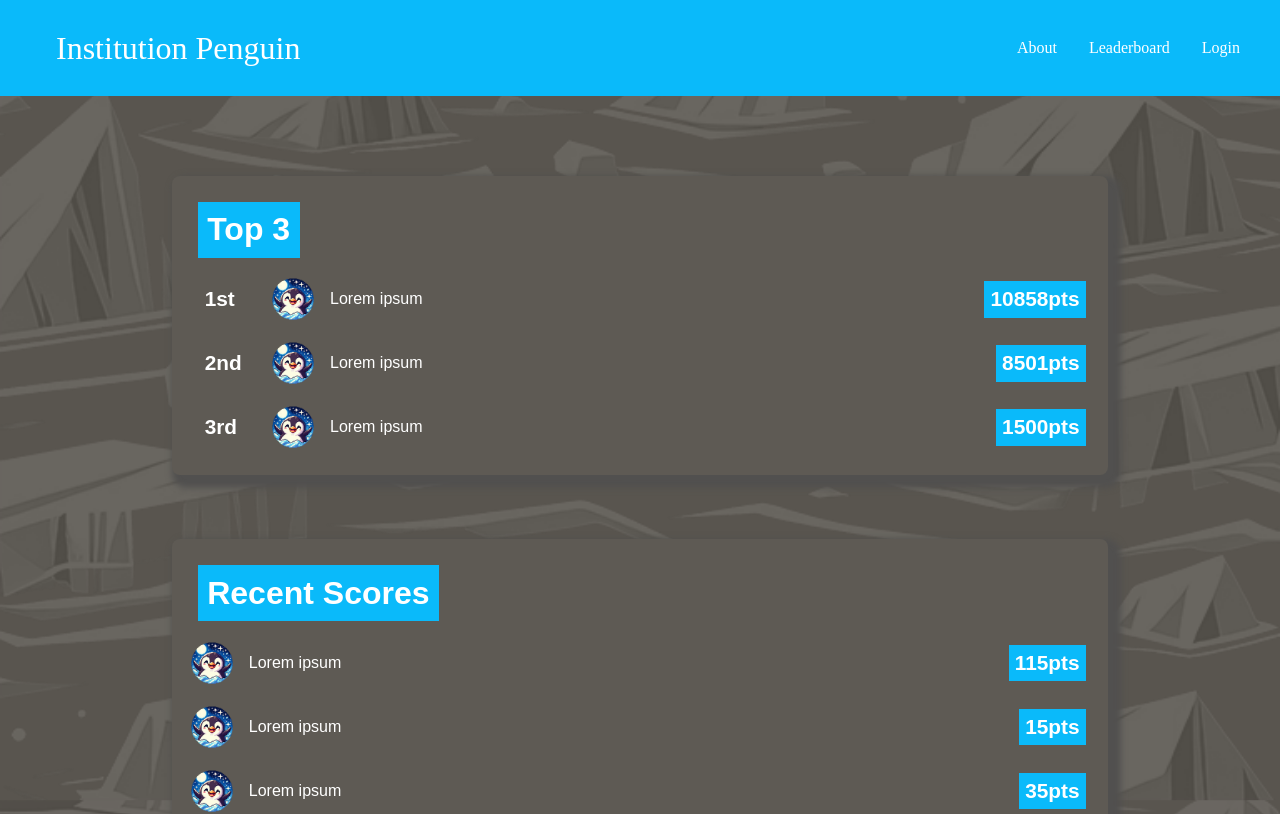
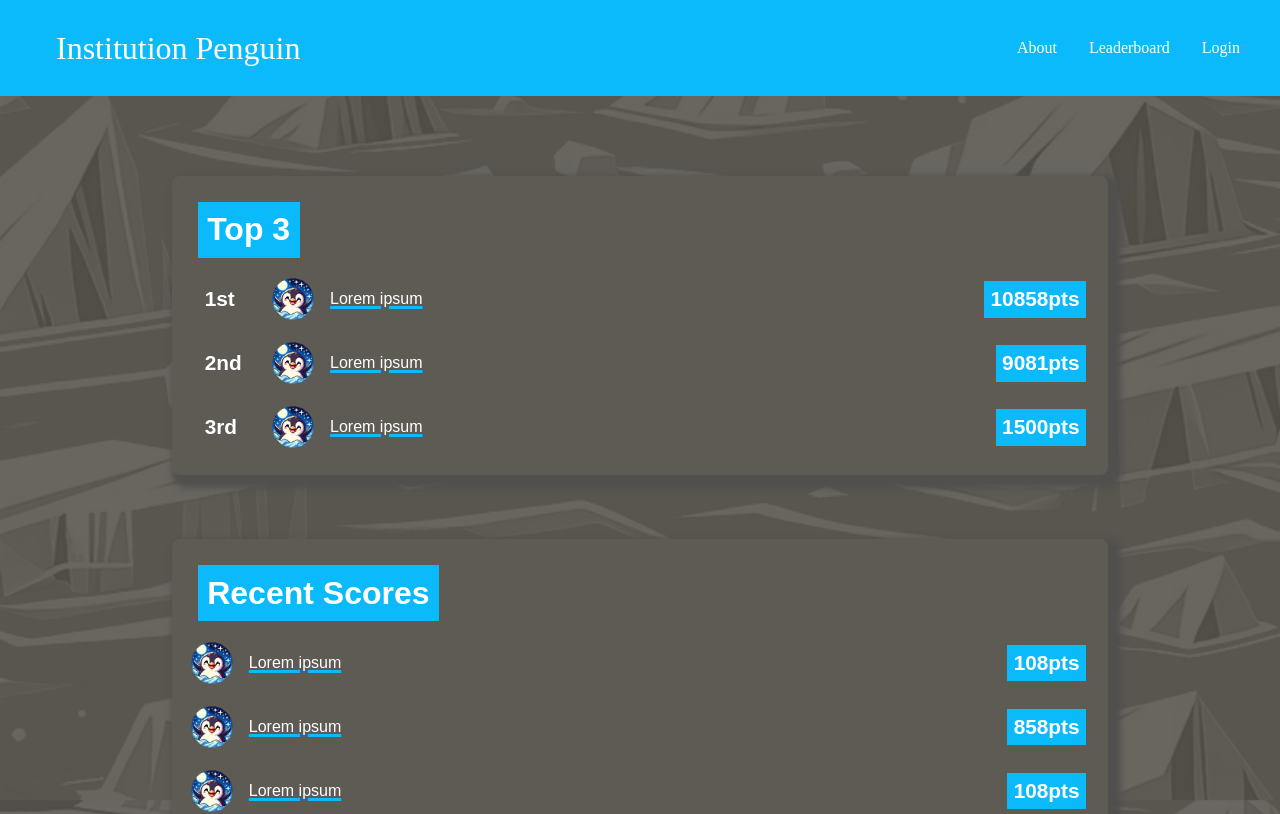
Before and after one commit to meyersa/institution-penguin, a Next.js app: page /leaderboard in a window 1280 px wide. Shown: the top 814 px of the page. Built offline with nearby package versions, Linux system fonts and the light colour scheme; a web font is replaced by a local one.

Commit message:
Finalized template w/ repeating css

```diff
--- a/pages/leaderboard.js
+++ b/pages/leaderboard.js
@@ -3,6 +3,41 @@ import Header from './components/Header/index.js'
 import Footer from './components/Footer/index.js'
 import CenterContent from './components/CenterContent/index.js'
 import Image from 'next/image.js'
+import Link from 'next/link.js'
+
+const pageCSS = {
+    leaderboardOutside: {
+        display: "flex",
+        flexDirection: "row",
+        justifyContent: "space-between",
+        width: "100%",
+        height: "4rem"
+    },
+    leaderboardInside: {
+        display: "flex",
+        flexDirection: "row",
+        alignItems: "center"
+    },
+    leaderboardPlace: {
+        minWidth: "3rem"
+    },
+    leaderboardImage: {
+        width: "100%",
+        height: "100%",
+        maxHeight: "3rem",
+        objectFit: "contain"
+    },
+    leaderboardLink: {
+        minWidth: "10rem",
+        textDecoration: "underline",
+        textDecorationColor: "rgb(10, 186, 250)",
+        textDecorationThickness: "0.2rem"
+    },
+    leaderboardPoints: {
+        fontSize: "1.3rem",
+        alignSelf: "center"
+    }
+}
 
 export default function Leaderboard() {
     return (
@@ -16,53 +51,53 @@ export default function Leaderboard() {
                 <div id='boxDisplay'>
                     <div id='boxInside'>
                         <h1>Top 3</h1>
-                        <div style={{ display: "flex", flexDirection: "row", justifyContent: "space-between", width: "100%", height: "4rem"}}>
-                            <div style={{ display: "flex", flexDirection: "row", alignItems: "center"}}>
-                                <h2 style={{minWidth: "3rem"}}>1st</h2>
-                                <Image src="/images/default-avatar.png" width={"100"} height={"100"} alt="Default avatar" style={{width: "100%", height: "100%", maxHeight: "3rem", objectFit: "contain"}}/>
-                                <a style={{ minWidth: "10rem"}}>Lorem ipsum</a>
+                        <div style={pageCSS.leaderboardOutside}>
+                            <div style={pageCSS.leaderboardInside}>
+                                <h2 style={pageCSS.leaderboardPlace}>1st</h2>
+                                <Image src="/images/default-avatar.png" width={"100"} height={"100"} alt="Default avatar" style={pageCSS.leaderboardImage} />
+                                <Link href="/profile/lorem-ipsum" style={pageCSS.leaderboardLink}>Lorem ipsum</Link>
                             </div>
-                            <h1 style={{fontSize: "1.3rem", alignSelf: "center"}}>10858pts</h1>
+                            <h1 style={pageCSS.leaderboardPoints}>10858pts</h1>
                         </div>
-                        <div style={{ display: "flex", flexDirection: "row", justifyContent: "space-between", width: "100%", height: "4rem"}}>
-                            <div style={{ display: "flex", flexDirection: "row", alignItems: "center"}}>
-                                <h2 style={{minWidth: "3rem"}}>2nd</h2>
-                                <Image src="/images/default-avatar.png" width={"100"} height={"100"} alt="Default avatar" style={{width: "100%", height: "100%", maxHeight: "3rem", objectFit: "contain"}}/>
-                                <a style={{ minWidth: "10rem"}}>Lorem ipsum</a>
+                        <div style={pageCSS.leaderboardOutside}>
+                            <div style={pageCSS.leaderboardInside}>
+                                <h2 style={pageCSS.leaderboardPlace}>2nd</h2>
+                                <Image src="/images/default-avatar.png" width={"100"} height={"100"} alt="Default avatar" style={pageCSS.leaderboardImage} />
+                                <Link href="/profile/lorem-ipsum" style={pageCSS.leaderboardLink}>Lorem ipsum</Link>
                             </div>
-                            <h1 style={{fontSize: "1.3rem", alignSelf: "center"}}>8501pts</h1>
+                            <h1 style={pageCSS.leaderboardPoints}>9081pts</h1>
                         </div>
-                        <div style={{ display: "flex", flexDirection: "row", justifyContent: "space-between", width: "100%", height: "4rem"}}>
-                            <div style={{ display: "flex", flexDirection: "row", alignItems: "center"}}>
-                                <h2 style={{minWidth: "3rem"}}>3rd</h2>
-                                <Image src="/images/default-avatar.png" width={"100"} height={"100"} alt="Default avatar" style={{width: "100%", height: "100%", maxHeight: "3rem", objectFit: "contain"}}/>
-                                <a style={{ minWidth: "10rem"}}>Lorem ipsum</a>
+                        <div style={pageCSS.leaderboardOutside}>
+                            <div style={pageCSS.leaderboardInside}>
+                                <h2 style={pageCSS.leaderboardPlace}>3rd</h2>
+                                <Image src="/images/default-avatar.png" width={"100"} height={"100"} alt="Default avatar" style={pageCSS.leaderboardImage} />
+                                <Link href="/profile/lorem-ipsum" style={pageCSS.leaderboardLink}>Lorem ipsum</Link>
                             </div>
-                            <h1 style={{fontSize: "1.3rem", alignSelf: "center"}}>1500pts</h1>
+                            <h1 style={pageCSS.leaderboardPoints}>1500pts</h1>
                         </div>
                     </div>
                     <div id='boxInside'>
                         <h1>Recent Scores</h1>
-                        <div style={{ display: "flex", flexDirection: "row", justifyContent: "space-between", width: "100%", height: "4rem"}}>
-                            <div style={{ display: "flex", flexDirection: "row", alignItems: "center"}}>
-                                <Image src="/images/default-avatar.png" width={"100"} height={"100"} alt="Default avatar" style={{width: "100%", height: "100%", maxHeight: "3rem", objectFit: "contain"}}/>
-                                <a style={{ minWidth: "10rem"}}>Lorem ipsum</a>
+                        <div style={pageCSS.leaderboardOutside}>
+                            <div style={pageCSS.leaderboardInside}>
+                                <Image src="/images/default-avatar.png" width={"100"} height={"100"} alt="Default avatar" style={pageCSS.leaderboardImage} />
+                                <Link href="/profile/lorem-ipsum" style={pageCSS.leaderboardLink}>Lorem ipsum</Link>
                             </div>
-                            <h1 style={{fontSize: "1.3rem", alignSelf: "center"}}>115pts</h1>
+                            <h1 style={pageCSS.leaderboardPoints}>108pts</h1>
                         </div>
-                        <div style={{ display: "flex", flexDirection: "row", justifyContent: "space-between", width: "100%", height: "4rem"}}>
-                            <div style={{ display: "flex", flexDirection: "row", alignItems: "center"}}>
-                                <Image src="/images/default-avatar.png" width={"100"} height={"100"} alt="Default avatar" style={{width: "100%", height: "100%", maxHeight: "3rem", objectFit: "contain"}}/>
-                                <a style={{ minWidth: "10rem"}}>Lorem ipsum</a>
+                        <div style={pageCSS.leaderboardOutside}>
+                            <div style={pageCSS.leaderboardInside}>
+                                <Image src="/images/default-avatar.png" width={"100"} height={"100"} alt="Default avatar" style={pageCSS.leaderboardImage} />
+                                <Link href="/profile/lorem-ipsum" style={pageCSS.leaderboardLink}>Lorem ipsum</Link>
                             </div>
-                            <h1 style={{fontSize: "1.3rem", alignSelf: "center"}}>15pts</h1>
+                            <h1 style={pageCSS.leaderboardPoints}>858pts</h1>
                         </div>
-                        <div style={{ display: "flex", flexDirection: "row", justifyContent: "space-between", width: "100%", height: "4rem"}}>
-                            <div style={{ display: "flex", flexDirection: "row", alignItems: "center"}}>
-                                <Image src="/images/default-avatar.png" width={"100"} height={"100"} alt="Default avatar" style={{width: "100%", height: "100%", maxHeight: "3rem", objectFit: "contain"}}/>
-                                <a style={{ minWidth: "10rem"}}>Lorem ipsum</a>
+                        <div style={pageCSS.leaderboardOutside}>
+                            <div style={pageCSS.leaderboardInside}>
+                                <Image src="/images/default-avatar.png" width={"100"} height={"100"} alt="Default avatar" style={pageCSS.leaderboardImage} />
+                                <Link href="/profile/lorem-ipsum" style={pageCSS.leaderboardLink}>Lorem ipsum</Link>
                             </div>
-                            <h1 style={{fontSize: "1.3rem", alignSelf: "center"}}>35pts</h1>
+                            <h1 style={pageCSS.leaderboardPoints}>108pts</h1>
                         </div>
                     </div>
                 </div>
--- a/styles/globals.css
+++ b/styles/globals.css
@@ -92,6 +92,11 @@ ol {
   size: 2rem
 }
 
+#boxInside Link {
+  color: red
+
+}
+
 #boxInside button {
   font-family: sans-serif;
   height: 3em;
```
